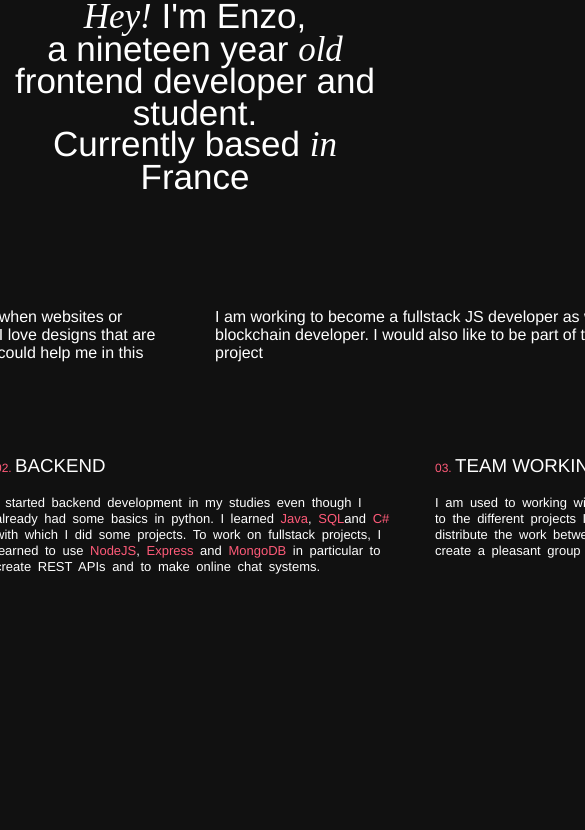
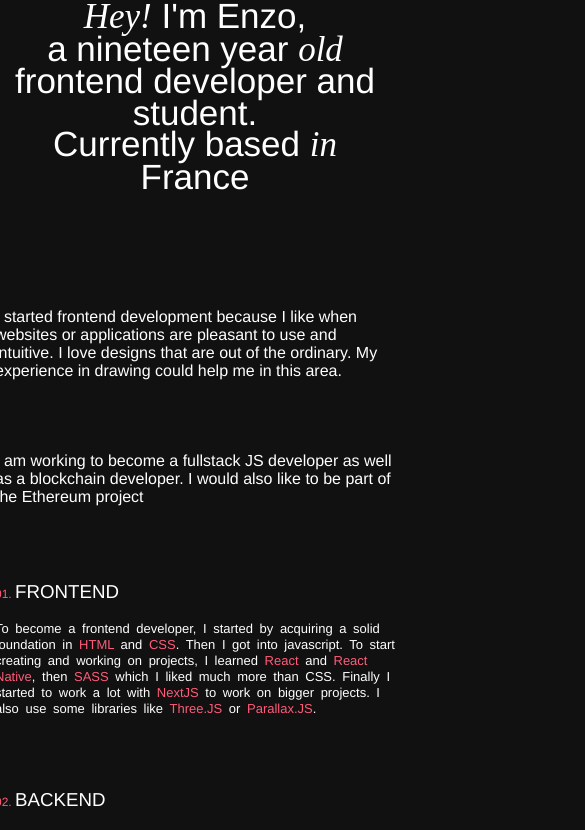
Before and after one commit to enzo-mourany/portfolio, a Next.js app: page /About in a window 390 px wide. Shown: the top 830 px of the page, 585 px wide, since content can reach past the window. Built offline with nearby package versions, Linux system fonts and the light colour scheme.

Commit message:
about responsive

```diff
--- a/styles/about-description.module.scss
+++ b/styles/about-description.module.scss
@@ -1,16 +1,27 @@
 @import '../styles/colors.scss';
+@import '../styles/responsive.module.scss';
 .aboutDescription {
     display: flex;
     justify-content: center;
     align-items: center;
     flex-direction: column;
+    width: 100%;
     margin-bottom: 100px;
+    @include laptop {
+        flex-direction: row;
+    }
+    @include tablet {
+        flex-direction: column;
+    }
     .container {
         display: flex;
         flex-direction: row;
         justify-content: center;
         gap: 40px;
         margin-bottom: 40px;
+        @include laptop {
+            flex-direction: column;
+        }
         .title {
             color: #fff;
             font-weight: 200;
@@ -34,7 +45,7 @@
         }
     }
     .text {
-        width: 500px;
+        width: 400px;
         p {
             color: #fff;
             font-weight: 200;
--- a/styles/about-intro.module.scss
+++ b/styles/about-intro.module.scss
@@ -1,5 +1,6 @@
 @import '../styles/responsive.module.scss';
 .aboutIntro {
+    width: 100%;
     text-align: center;
     margin-bottom: 100px;
     p {
--- a/styles/about.module.scss
+++ b/styles/about.module.scss
@@ -1,4 +1,5 @@
 .about {
+    width: 100%;
     .title {
         color: #fff;
         font-family: PP, helvetica, arial, sans-serif;
--- a/styles/contact.module.scss
+++ b/styles/contact.module.scss
@@ -1,6 +1,7 @@
 @import './colors.scss';
 .contact {
     display: flex;
+    width: 100%;
     height: 100vh;
     flex-direction: column;
     justify-content: space-between;
--- a/styles/project-box.module.scss
+++ b/styles/project-box.module.scss
@@ -43,13 +43,13 @@
     .top {
         a {
             .projectTitle {
-                opacity: 50%;
+                opacity: 30%;
             }
         }
     }
     .date {
         p {
-            opacity: 50%;
+            opacity: 30%;
         }
     }
 }
--- a/styles/responsive.module.scss
+++ b/styles/responsive.module.scss
@@ -10,4 +10,10 @@
     }
 }
 
+@mixin laptop {
+    @media (max-width: 1312px) {
+        @content;
+    }
+}
+
 ;
--- a/styles/selectedProject.module.scss
+++ b/styles/selectedProject.module.scss
@@ -1,6 +1,7 @@
 .container {
     display: flex;
     flex-direction: column;
+    width: 100%;
     .topbar {
         display: flex;
         justify-content: flex-start;
```
